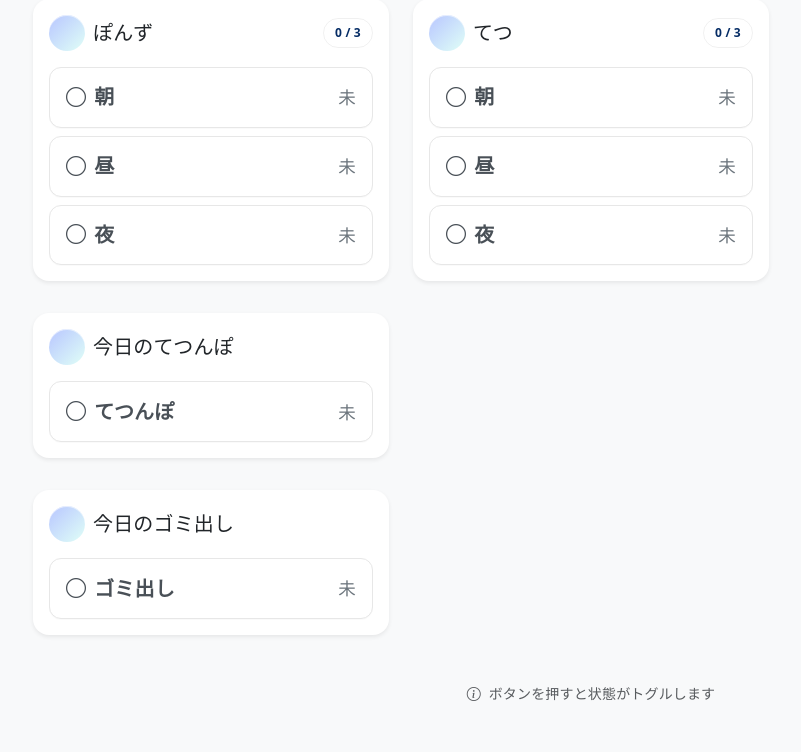
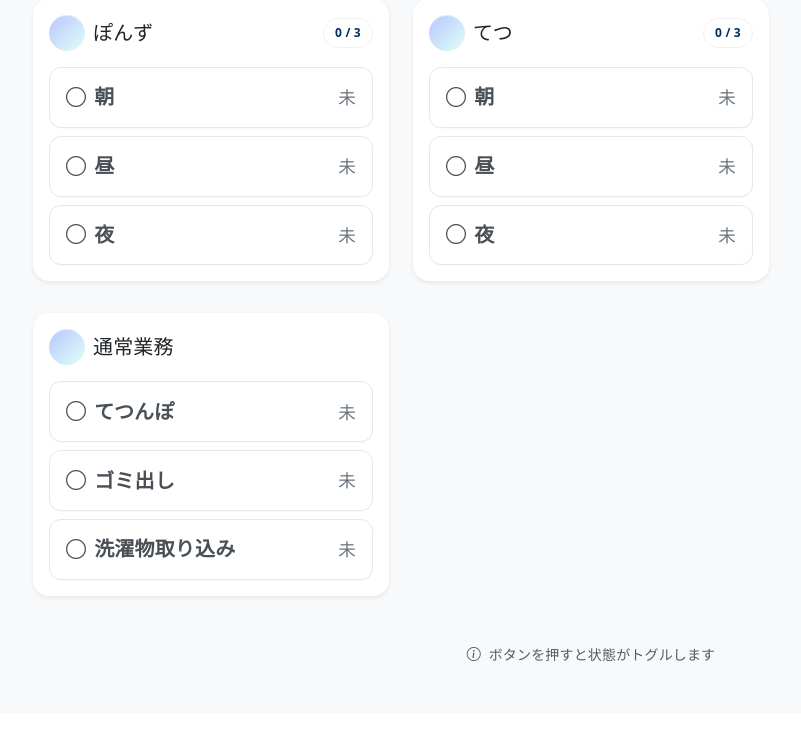
Before and after one commit to maeshu0619/FEED_App, a Flask app: page / in a window 1280 px wide. Shown: the part 218-970 px from the top of the page, without its empty margins (49-850 px from the left). After the commit the page ends 880 px from the top, so only its background shows below. Run offline with Flask 3, Linux system fonts and the light colour scheme; data comes from the database, SQL or seed files in the repository.

Commit message:
Apply fixed daily reset version and resolve conflict

```diff
--- a/app/models.py
+++ b/app/models.py
@@ -20,3 +20,10 @@ class Trash(db.Model):
     id = db.Column(db.Integer, primary_key=True)
     date = db.Column(db.String, default=lambda: datetime.date.today().isoformat())
     taken = db.Column(db.Boolean, default=False)
+
+class OptionalTask(db.Model):
+    __tablename__ = "optional_tasks"
+    id = db.Column(db.Integer, primary_key=True)
+    date = db.Column(db.String, default=lambda: datetime.date.today().isoformat())
+    name = db.Column(db.String)
+    done = db.Column(db.Boolean, default=False)
--- a/app/routes.py
+++ b/app/routes.py
@@ -1,5 +1,5 @@
 from flask import Blueprint, render_template, redirect, url_for
-from .models import Feed, Trash, Walk
+from .models import Feed, Trash, Walk, OptionalTask
 from . import db
 import datetime
 
@@ -7,6 +7,8 @@ bp = Blueprint("main", __name__)
 
 DOGS = ["ぽんず", "てつ"]
 TIMES = ["朝", "昼", "夜"]
+OPTIONAL_TASKS = ["てつんぽ", "ゴミ出し", "洗濯物取り込み"]
+
 
 @bp.route("/initdb")
 def initdb():
@@ -42,6 +44,12 @@ def index():
         for t in TIMES:
             if not Feed.query.filter_by(date=today, dog=dog, time=t).first():
                 db.session.add(Feed(date=today, dog=dog, time=t, fed=False))
+        # 任意作業（てつんぽ／ゴミ出し／洗濯物取り込み）の初期化
+    for task in OPTIONAL_TASKS:
+        if not OptionalTask.query.filter_by(date=today, name=task).first():
+            db.session.add(OptionalTask(date=today, name=task, done=False))
+    db.session.commit()
+
 
     if not Trash.query.filter_by(date=today).first():
         db.session.add(Trash(date=today, taken=False))
@@ -57,9 +65,15 @@ def index():
 
     state = {(f.dog, f.time): f.fed for f in feeds}
 
+    optionals = OptionalTask.query.filter_by(date=today).all()
+    optional_state = {opt.name: opt.done for opt in optionals}
+
     return render_template("index.html", today=today, state=state,
                            DOGS=DOGS, TIMES=TIMES,
-                           trash=trash.taken, take_walk=walk.taken)
+                           trash=trash.taken, take_walk=walk.taken,
+                           OPTIONAL_TASKS=OPTIONAL_TASKS,
+                           optional_state=optional_state)
+
 
 
 @bp.route("/toggle/<dog>/<time>")
@@ -87,3 +101,11 @@ def toggle_trash():
     trash.taken = not trash.taken
     db.session.commit()
     return redirect(url_for("main.index"))
+
+@bp.route("/toggle_optional/<task>")
+def toggle_optional(task):
+    today = datetime.date.today().isoformat()
+    record = OptionalTask.query.filter_by(date=today, name=task).first()
+    record.done = not record.done
+    db.session.commit()
+    return redirect(url_for("main.index"))
--- a/app/templates/index.html
+++ b/app/templates/index.html
@@ -87,50 +87,34 @@
     </div>
 
   <!-- てつの散歩 -->
+  <!-- 任意作業セクション -->
   <div class="row g-4 mt-2">
     <div class="col-12 col-md-6 col-lg-4">
       <div class="card ytn-card h-100 border-0 shadow-sm">
         <div class="card-body d-flex flex-column">
           <div class="d-flex align-items-center gap-2 mb-3">
             <div class="avatar gradient"></div>
-            <h5 class="card-title mb-0">今日のてつんぽ</h5>
+            <h5 class="card-title mb-0">通常業務</h5>
           </div>
-          <a href="{{ url_for('main.toggle_take_walk') }}"
-            class="btn btn-lg ytn-toggle w-100 d-flex align-items-center justify-content-between
-                    {{ 'is-done' if take_walk else 'is-undone' }}">
-            <span class="d-flex align-items-center gap-2">
-              <i class="bi {{ 'bi-check-circle-fill' if take_walk else 'bi-circle' }}"></i>
-              <span class="fw-semibold">てつんぽ</span>
-            </span>
-            <span class="status text-muted small">{{ '完了' if take_walk else '未' }}</span>
-          </a>
+          <div class="d-grid gap-2">
+            {% for task in OPTIONAL_TASKS %}
+              {% set done = optional_state[task] %}
+              <a href="{{ url_for('main.toggle_optional', task=task) }}"
+                class="btn btn-lg ytn-toggle w-100 d-flex align-items-center justify-content-between
+                        {{ 'is-done' if done else 'is-undone' }}">
+                <span class="d-flex align-items-center gap-2">
+                  <i class="bi {{ 'bi-check-circle-fill' if done else 'bi-circle' }}"></i>
+                  <span class="fw-semibold">{{ task }}</span>
+                </span>
+                <span class="status text-muted small">{{ '完了' if done else '未' }}</span>
+              </a>
+            {% endfor %}
+          </div>
         </div>
       </div>
     </div>
   </div>
 
-  <!-- ゴミ出しカード -->
-  <div class="row g-4 mt-2">
-    <div class="col-12 col-md-6 col-lg-4">
-      <div class="card ytn-card h-100 border-0 shadow-sm">
-        <div class="card-body d-flex flex-column">
-          <div class="d-flex align-items-center gap-2 mb-3">
-            <div class="avatar gradient"></div>
-            <h5 class="card-title mb-0">今日のゴミ出し</h5>
-          </div>
-          <a href="{{ url_for('main.toggle_trash') }}"
-            class="btn btn-lg ytn-toggle w-100 d-flex align-items-center justify-content-between
-                    {{ 'is-done' if trash else 'is-undone' }}">
-            <span class="d-flex align-items-center gap-2">
-              <i class="bi {{ 'bi-check-circle-fill' if trash else 'bi-circle' }}"></i>
-              <span class="fw-semibold">ゴミ出し</span>
-            </span>
-            <span class="status text-muted small">{{ '完了' if trash else '未' }}</span>
-          </a>
-        </div>
-      </div>
-    </div>
-  </div>
 
 
     <!-- Footer -->
```
